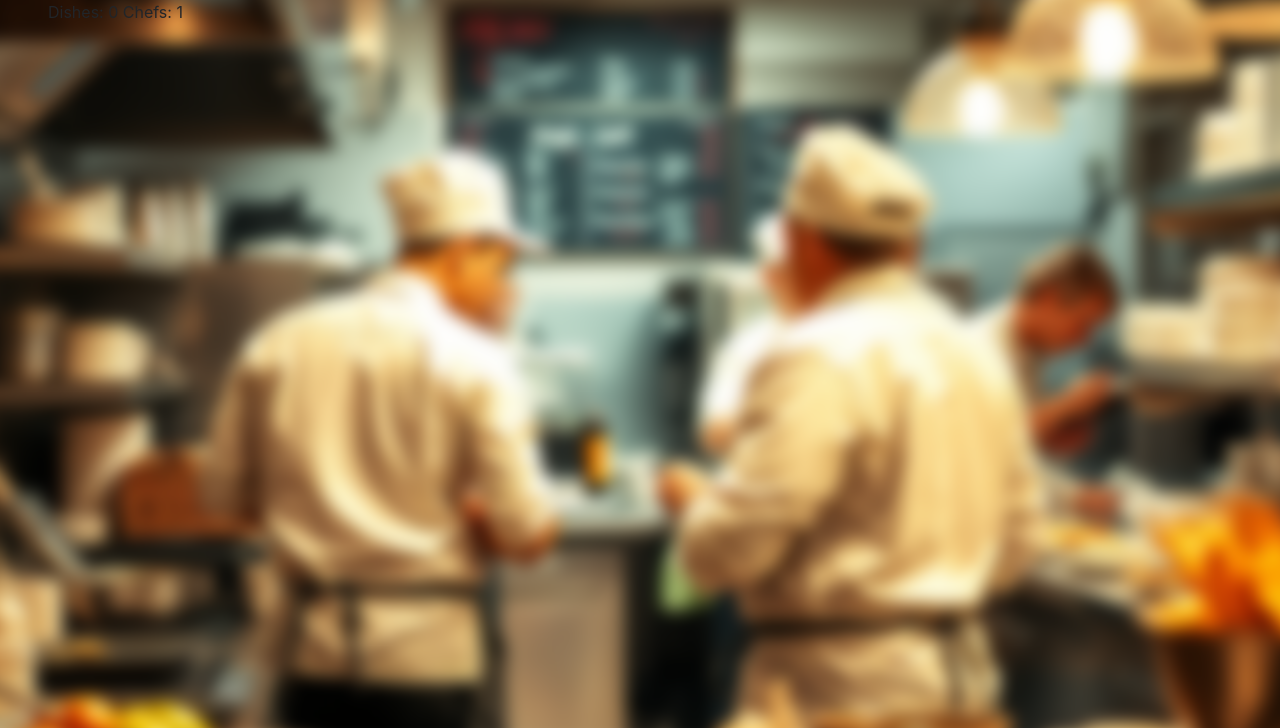
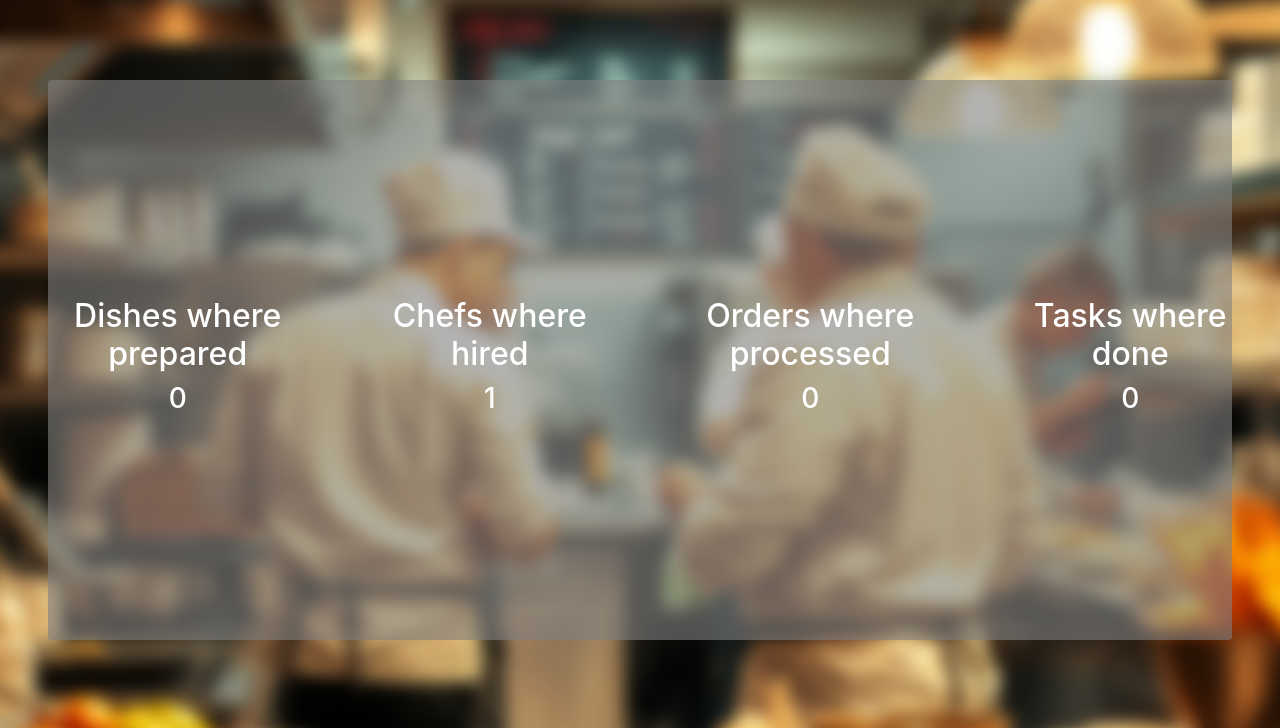
Before and after one commit to Dogober/restaurant-kitchen-service, a Django app: page / in a window 1280 px wide. Shown: the part 72-800 px from the top of the page. Run offline with Django 5.2, Linux system fonts and the light colour scheme; the visitor is signed in with stand-in values (Sample User, id 1); data comes from the database, SQL or seed files in the repository; data that the repository does not hold is empty.

Commit message:
display summary info about project models on the home_page

```diff
--- a/kitchen/views.py
+++ b/kitchen/views.py
@@ -3,7 +3,7 @@ from django.contrib.auth.decorators import login_required
 from django.http import HttpRequest, HttpResponse
 from django.shortcuts import render
 
-from kitchen.models import Dish
+from kitchen.models import Dish, Task, Order
 
 
 @login_required
@@ -12,10 +12,14 @@ def index(request: HttpRequest) -> HttpResponse:
 
     num_users = get_user_model().objects.count()
     num_dishes = Dish.objects.count()
+    num_tasks = Task.objects.count()
+    num_orders = Order.objects.count()
 
     context = {
         "num_users": num_users,
         "num_dishes": num_dishes,
+        "num_tasks": num_tasks,
+        "num_orders": num_orders,
     }
 
     return render(request, "kitchen/index.html", context=context)
--- a/static/css/styles.css
+++ b/static/css/styles.css
@@ -12,6 +12,7 @@ body::before {
     transform: scale(1.05);
     z-index: -1;
 }
+
 .bg-default {
     background-color: rgba(128, 128, 128, 0.6);
 }
@@ -20,3 +21,14 @@ body::before {
     border-radius: 0.25em;
     background-color: rgba(255, 255, 255, 0.6);
 }
+
+.content-container {
+    display: flex;
+    gap: 5em;
+    color: white;
+    border-radius: 0.25em;
+    margin-top: 5em;
+    justify-content: center;
+    align-items: center;
+    height: 70vh;
+}
--- a/templates/kitchen/index.html
+++ b/templates/kitchen/index.html
@@ -1,7 +1,22 @@
 {% extends "base.html" %}
 {% block content %}
-  <div class="content-container">
-    Dishes: {{ num_dishes }}
-    Chefs: {{ num_users }}
+  <div class="content-container bg-default">
+    <div class="text-center">
+      <h2>Dishes where prepared</h2>
+      <h3>{{ num_dishes }}</h3>
+    </div>
+    <div class="text-center">
+      <h2>Chefs where hired</h2>
+      <h3>{{ num_users }}</h3>
+    </div>
+    <div class="text-center">
+      <h2>Orders where processed</h2>
+      <h3>{{ num_orders }}</h3>
+    </div>
+    <div class="text-center">
+      <h2>Tasks where done</h2>
+      <h3>{{ num_tasks }}</h3>
+    </div>
   </div>
+
 {% endblock %}
```
